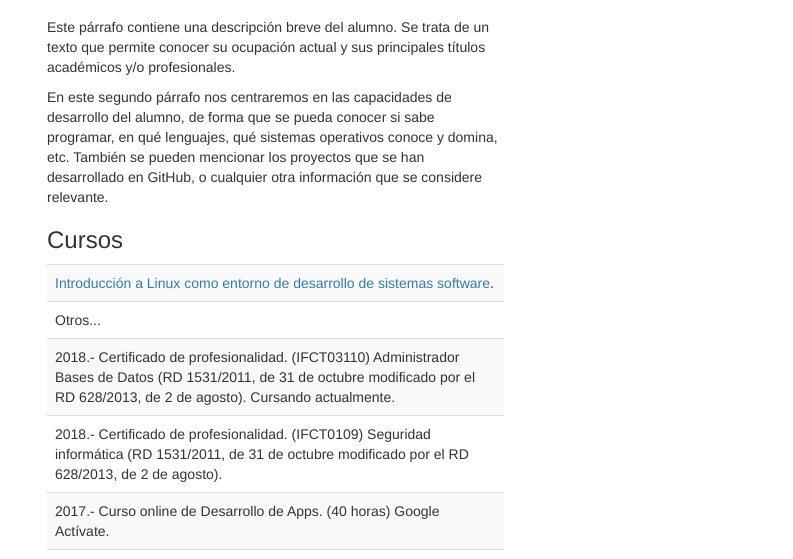
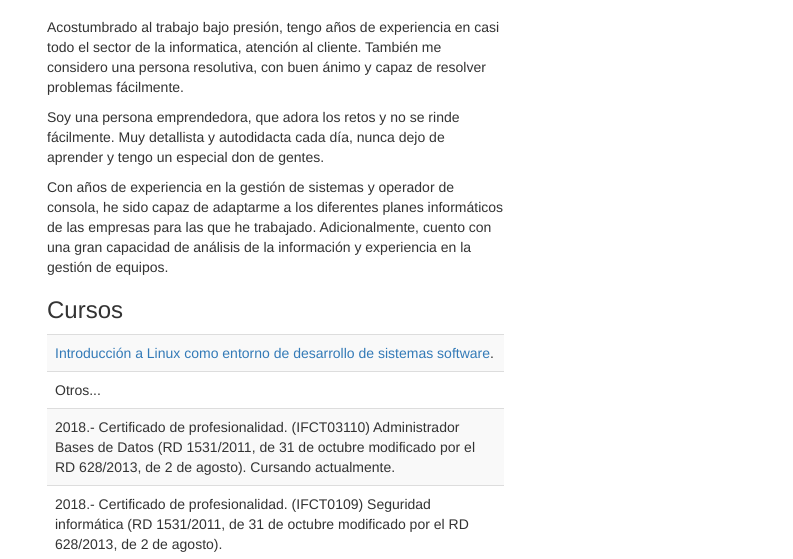
Before and after one commit to fjosito/fjosito.github.io, a plain HTML site: page index.html in a window 1280 px wide. Shown: the part 234-793 px from the top of the page, without its empty margins (243-1036 px from the left). Drawn offline with nearby package versions, Linux system fonts and the light colour scheme.

Commit message:
Add files via upload

```diff
--- a/index.html
+++ b/index.html
@@ -41,10 +41,11 @@
       <div class='row'>
         <div class='col-sm-8'>
           <br>
-          <p>Este párrafo contiene una descripción breve del alumno. Se trata de un texto que permite conocer su ocupación actual y sus principales títulos académicos y/o profesionales.  </p>
+          <p>Acostumbrado al trabajo bajo presión, tengo años de experiencia en casi todo el sector de la informatica, atención al cliente. También me considero una persona resolutiva, con buen ánimo y capaz de resolver problemas fácilmente.  </p>
 
-          <p>En este segundo párrafo nos centraremos en las capacidades de desarrollo del alumno, de forma que se pueda conocer si sabe programar, en qué lenguajes, qué sistemas operativos conoce y domina, etc. También se pueden mencionar los proyectos que se han desarrollado en GitHub, o cualquier otra información que se considere relevante.</p>
+          <p>Soy una persona emprendedora, que adora los retos y no se rinde fácilmente. Muy detallista y autodidacta cada día, nunca dejo de aprender y tengo un especial don de gentes.</p>
 
+		  <p>Con años de experiencia en la gestión de sistemas y operador de consola, he sido capaz de adaptarme a los diferentes planes informáticos de las empresas para las que he trabajado. Adicionalmente, cuento con una gran capacidad de análisis de la información y experiencia en la gestión de equipos. </p>
           <h3 class="center">Cursos</h3>
           <table class='table table-striped'>
             <tr><td><a href="https://www.miriadax.net" target="blank">Introducción a Linux como entorno de desarrollo de sistemas software</a>.</td></tr>
```
